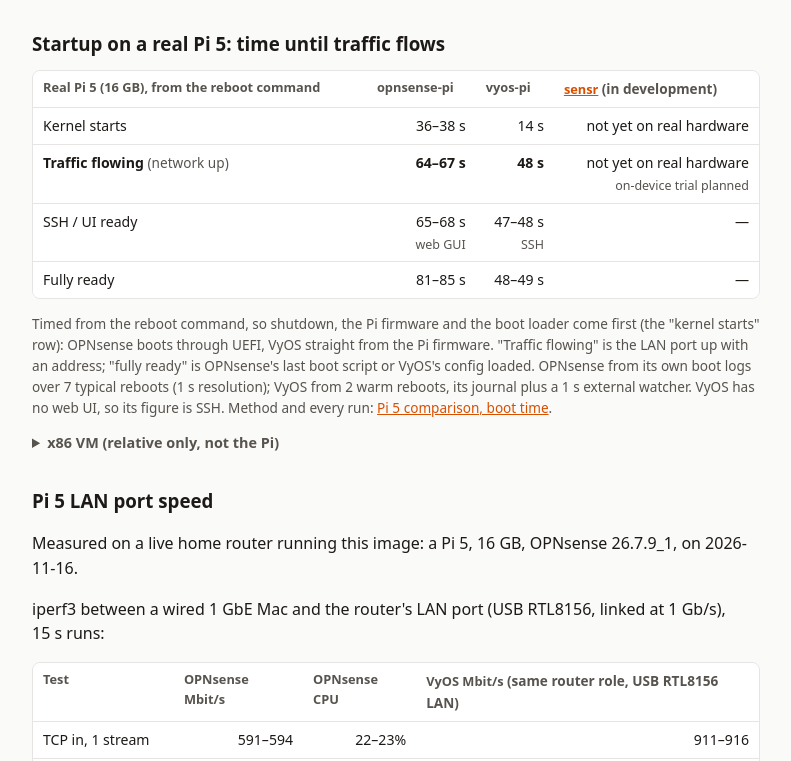
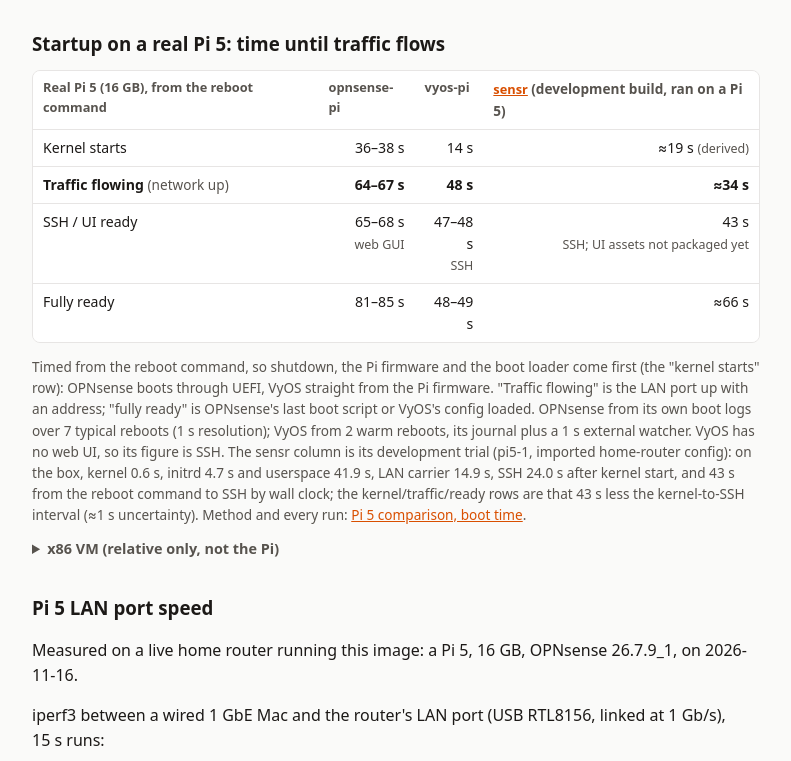
Before and after one commit to itpick/opnsense-pi, a plain HTML site: page docs/index.html in a window 1280 px wide. Shown: the part 872-1633 px from the top of the page, without its empty margins (244-1035 px from the left). Drawn offline with Linux system fonts and the light colour scheme; no server answers.

Commit message:
docs: sensr's measured Pi 5 boot and throughput (#19)

```diff
--- a/docs/index.html
+++ b/docs/index.html
@@ -110,13 +110,13 @@
 
   <h3 id="startup">Startup on a real Pi 5: time until traffic flows</h3>
   <div class="tbl"><table class="startup">
-    <tr><th>Real Pi 5 (16&nbsp;GB), from the reboot command</th><th>opnsense-pi</th><th>vyos-pi</th><th><a href="https://github.com/itpick/sensr/blob/main/docs/research/07-performance-evaluation.md">sensr</a> <span class="fine">(in development)</span></th></tr>
-    <tr><td>Kernel starts</td><td class="n">36&ndash;38 s</td><td class="n">14 s</td><td class="n">not yet on real hardware</td></tr>
-    <tr><td><strong>Traffic flowing</strong> <span class="fine">(network up)</span></td><td class="n"><strong>64&ndash;67 s</strong></td><td class="n"><strong>48 s</strong></td><td class="n">not yet on real hardware<br><span class="fine">on-device trial planned</span></td></tr>
-    <tr><td>SSH / UI ready</td><td class="n">65&ndash;68 s<br><span class="fine">web GUI</span></td><td class="n">47&ndash;48 s<br><span class="fine">SSH</span></td><td class="n">&mdash;</td></tr>
-    <tr><td>Fully ready</td><td class="n">81&ndash;85 s</td><td class="n">48&ndash;49 s</td><td class="n">&mdash;</td></tr>
+    <tr><th>Real Pi 5 (16&nbsp;GB), from the reboot command</th><th>opnsense-pi</th><th>vyos-pi</th><th><a href="https://github.com/itpick/sensr/blob/main/docs/research/07-performance-evaluation.md">sensr</a> <span class="fine">(development build, ran on a Pi 5)</span></th></tr>
+    <tr><td>Kernel starts</td><td class="n">36&ndash;38 s</td><td class="n">14 s</td><td class="n">&asymp;19 s <span class="fine">(derived)</span></td></tr>
+    <tr><td><strong>Traffic flowing</strong> <span class="fine">(network up)</span></td><td class="n"><strong>64&ndash;67 s</strong></td><td class="n"><strong>48 s</strong></td><td class="n"><strong>&asymp;34 s</strong></td></tr>
+    <tr><td>SSH / UI ready</td><td class="n">65&ndash;68 s<br><span class="fine">web GUI</span></td><td class="n">47&ndash;48 s<br><span class="fine">SSH</span></td><td class="n">43 s<br><span class="fine">SSH; UI assets not packaged yet</span></td></tr>
+    <tr><td>Fully ready</td><td class="n">81&ndash;85 s</td><td class="n">48&ndash;49 s</td><td class="n">&asymp;66 s</td></tr>
   </table></div>
-  <p class="fine">Timed from the reboot command, so shutdown, the Pi firmware and the boot loader come first (the "kernel starts" row): OPNsense boots through UEFI, VyOS straight from the Pi firmware. "Traffic flowing" is the LAN port up with an address; "fully ready" is OPNsense's last boot script or VyOS's config loaded. OPNsense from its own boot logs over 7 typical reboots (1&nbsp;s resolution); VyOS from 2 warm reboots, its journal plus a 1&nbsp;s external watcher. VyOS has no web UI, so its figure is SSH. Method and every run: <a href="https://github.com/itpick/vyos-pi/blob/main/docs/comparison/pi5-iperf-vyos-vs-opnsense.md#boot-time">Pi 5 comparison, boot time</a>.</p>
+  <p class="fine">Timed from the reboot command, so shutdown, the Pi firmware and the boot loader come first (the "kernel starts" row): OPNsense boots through UEFI, VyOS straight from the Pi firmware. "Traffic flowing" is the LAN port up with an address; "fully ready" is OPNsense's last boot script or VyOS's config loaded. OPNsense from its own boot logs over 7 typical reboots (1&nbsp;s resolution); VyOS from 2 warm reboots, its journal plus a 1&nbsp;s external watcher. VyOS has no web UI, so its figure is SSH. The sensr column is its development trial (pi5-1, imported home-router config): on the box, kernel 0.6&nbsp;s, initrd 4.7&nbsp;s and userspace 41.9&nbsp;s, LAN carrier 14.9&nbsp;s, SSH 24.0&nbsp;s after kernel start, and 43&nbsp;s from the reboot command to SSH by wall clock; the kernel/traffic/ready rows are that 43&nbsp;s less the kernel-to-SSH interval (&asymp;1&nbsp;s uncertainty). Method and every run: <a href="https://github.com/itpick/vyos-pi/blob/main/docs/comparison/pi5-iperf-vyos-vs-opnsense.md#boot-time">Pi 5 comparison, boot time</a>.</p>
   <details class="x86">
     <summary>x86 VM (relative only, not the Pi)</summary>
     <div class="tbl"><table class="startup">
@@ -141,6 +141,7 @@
   </table></div>
   <p class="fine">The VyOS column is <a href="https://itpick.github.io/vyos-pi/">vyos-pi</a> after it replaced this router on the same day: the same Mac, switch and USB RTL8156 chip, but a different board and a different adapter unit. It was a live router too, also running ntopng.</p>
   <p class="fine">These end on the router itself, so they measure the NIC, driver and CPU, not routing or NAT; the router was carrying household traffic at the time. 940&nbsp;Mbit/s is the 1&nbsp;GbE limit. Method and raw data, side by side with VyOS on the same board type: <a href="https://github.com/itpick/vyos-pi/blob/main/docs/comparison/pi5-iperf-vyos-vs-opnsense.md">Pi 5 comparison</a>.</p>
+  <p class="fine">A sensr development trial (Pi 5, 16&nbsp;GB, USB RTL8156 LAN, imported home-router config with Suricata) measured 940&nbsp;Mbit/s into the router and 932&nbsp;Mbit/s out with 4 TCP streams &ndash; the Mac's 1&nbsp;GbE limit &ndash; and, forwarded through NAT and the firewall on the 1&nbsp;Gb/s AT&amp;T line, 436&nbsp;Mbit/s up and about 717&nbsp;Mbit/s down. Its boot figures are in the table above.</p>
 
 
   <h3 id="image-size">Image size</h3>
```
